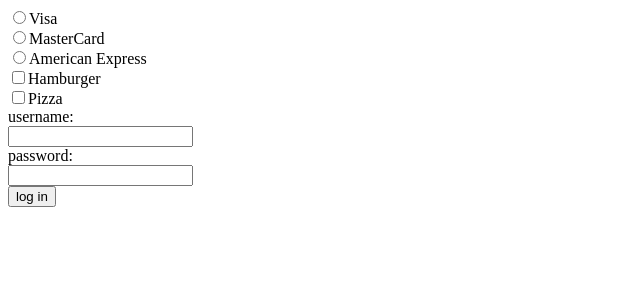
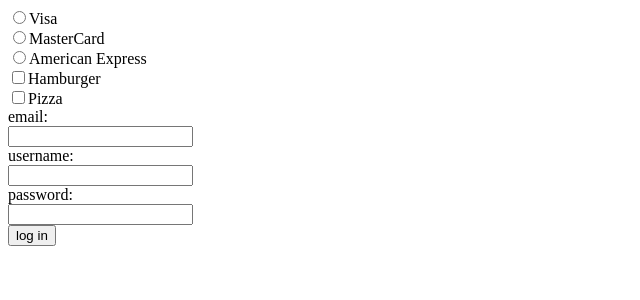
Before and after one commit to Markus-Helfenstein/php-bro-code-tutorial, a PHP site: page / in a window 1280 px wide. Shown: the top 300 px of the page, without its empty margins (0-640 px from the left). Run offline with PHP 8.4, Linux system fonts and the light colour scheme.

Commit message:
sanitize and validate input

```diff
--- a/index.php
+++ b/index.php
@@ -14,9 +14,11 @@
         <input type="radio" name="payment_method" id="payment_method_2" value="American Express"><label for="payment_method_2">American Express</label><br>
         <input type="checkbox" name="foods[]" id="food_0" value="Hamburger"><label for="food_0">Hamburger</label><br>
         <input type="checkbox" name="foods[]" id="food_1" value="Pizza"><label for="food_1">Pizza</label><br>
-        <label for="username">username:</label><br>
+        <label for="email">email: </label><br>
+        <input type="text" name="email"><br>
+        <label for="username">username: </label><br>
         <input type="text" name="username"><br>
-        <label for="password">password:</label><br>
+        <label for="password">password: </label><br>
         <input type="password" name="password"><br>
         <input type="submit" name="login" value="log in"><br>
     </form>
@@ -24,10 +26,23 @@
 
 </html>
 <?php
+function filter_sanitize_post($key) {
+    return filter_input(INPUT_POST, $key, FILTER_SANITIZE_SPECIAL_CHARS);
+}
+
 foreach ($_POST as $key => $value) {
+    $value = filter_sanitize_post($key);
     if (is_array($value)) {
         $concatenatedArrayString = implode(",", $value);
         echo "{$key} => [{$concatenatedArrayString}] <br>";
+    } elseif(0 == strcmp($key, "email")) {
+        // does not to_lower/to_upper
+        $email = filter_input(INPUT_POST, "email", FILTER_VALIDATE_EMAIL);
+        if(empty($email)) {
+            echo "Entered value is not a valid email address!<br>";
+        } else {
+            echo "{$key} => <a href='mailto:{$email}'>{$email}</a> <br>";
+        }
     } else {
         echo "{$key} => {$value} <br>";
     }
```
